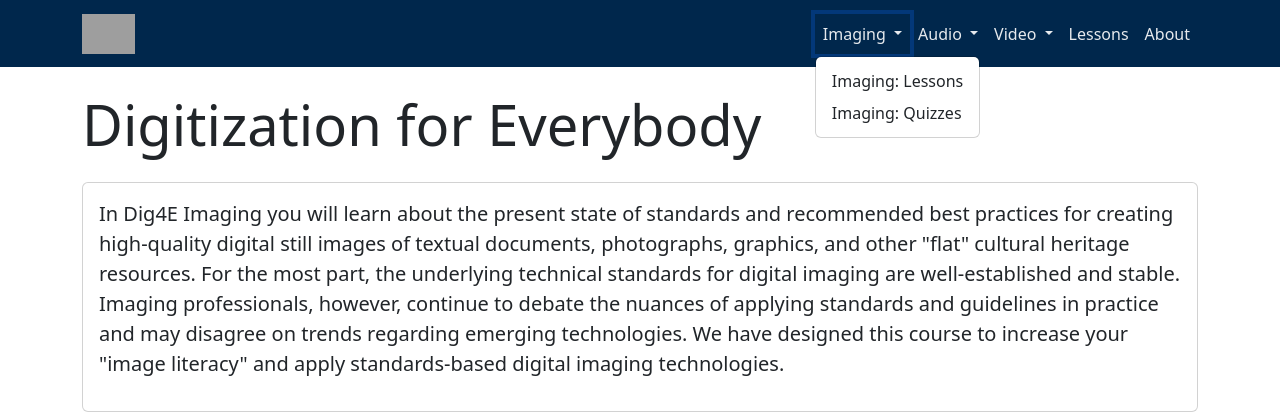
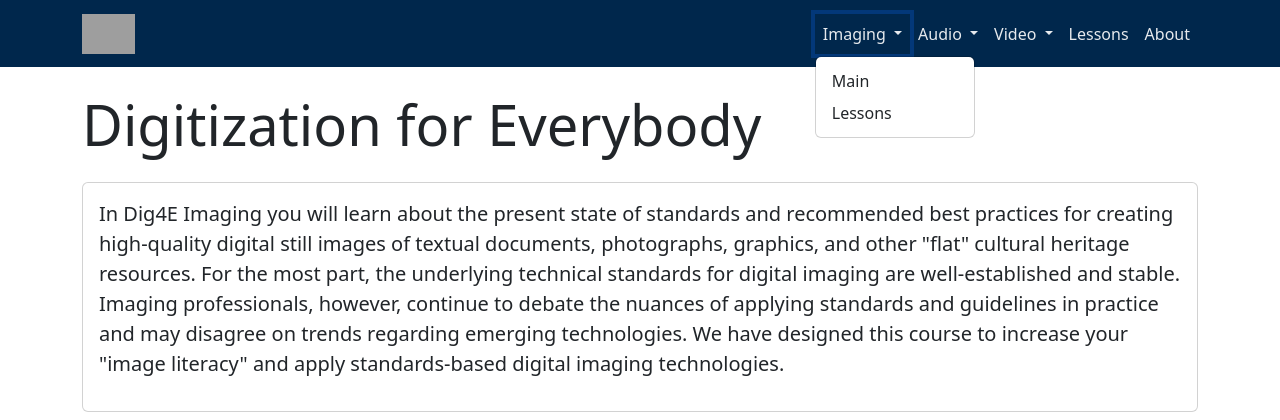
Before and after one commit to csev/dig4e-www, a PHP site: page /index.php in a window 1280 px wide, after a click on "Imaging". Shown: the top 420 px of the page. Run offline with PHP 8.4, Linux system fonts and the light colour scheme; grey boxes are pictures that could not be loaded.

Commit message:
Replace hub course dropdown Quizzes links with Main and Lessons.
Each subsite menu now links to the course home and lessons page only.

Co-authored-by: Cursor <cursoragent@cursor.com>

```diff
--- a/nav.php
+++ b/nav.php
@@ -24,8 +24,8 @@ $current_page = basename($_SERVER['PHP_SELF']);
             Imaging
           </a>
           <ul class="dropdown-menu" aria-labelledby="imagingDropdown">
-            <li><a class="dropdown-item" href="<?php echo htmlspecialchars(dig4e_course_url('imaging', 'lessons/')); ?>">Imaging: Lessons</a></li>
-            <li><a class="dropdown-item" href="<?php echo htmlspecialchars(dig4e_course_url('imaging', 'assignments/')); ?>">Imaging: Quizzes</a></li>
+            <li><a class="dropdown-item" href="<?php echo htmlspecialchars(dig4e_course_url('imaging')); ?>">Main</a></li>
+            <li><a class="dropdown-item" href="<?php echo htmlspecialchars(dig4e_course_url('imaging', 'lessons/')); ?>">Lessons</a></li>
           </ul>
         </li>
         <li class="nav-item dropdown">
@@ -34,8 +34,8 @@ $current_page = basename($_SERVER['PHP_SELF']);
             Audio
           </a>
           <ul class="dropdown-menu" aria-labelledby="audioDropdown">
-            <li><a class="dropdown-item" href="<?php echo htmlspecialchars(dig4e_course_url('audio', 'lessons/')); ?>">Audio: Lessons</a></li>
-            <li><a class="dropdown-item" href="<?php echo htmlspecialchars(dig4e_course_url('audio', 'assignments/')); ?>">Audio: Quizzes</a></li>
+            <li><a class="dropdown-item" href="<?php echo htmlspecialchars(dig4e_course_url('audio')); ?>">Main</a></li>
+            <li><a class="dropdown-item" href="<?php echo htmlspecialchars(dig4e_course_url('audio', 'lessons/')); ?>">Lessons</a></li>
           </ul>
         </li>
         <li class="nav-item dropdown">
@@ -44,8 +44,8 @@ $current_page = basename($_SERVER['PHP_SELF']);
             Video
           </a>
           <ul class="dropdown-menu" aria-labelledby="videoDropdown">
-            <li><a class="dropdown-item" href="<?php echo htmlspecialchars(dig4e_course_url('video', 'lessons/')); ?>">Video: Lessons</a></li>
-            <li><a class="dropdown-item" href="<?php echo htmlspecialchars(dig4e_course_url('video', 'assignments/')); ?>">Video: Quizzes</a></li>
+            <li><a class="dropdown-item" href="<?php echo htmlspecialchars(dig4e_course_url('video')); ?>">Main</a></li>
+            <li><a class="dropdown-item" href="<?php echo htmlspecialchars(dig4e_course_url('video', 'lessons/')); ?>">Lessons</a></li>
           </ul>
         </li>
         <li class="nav-item">
```
